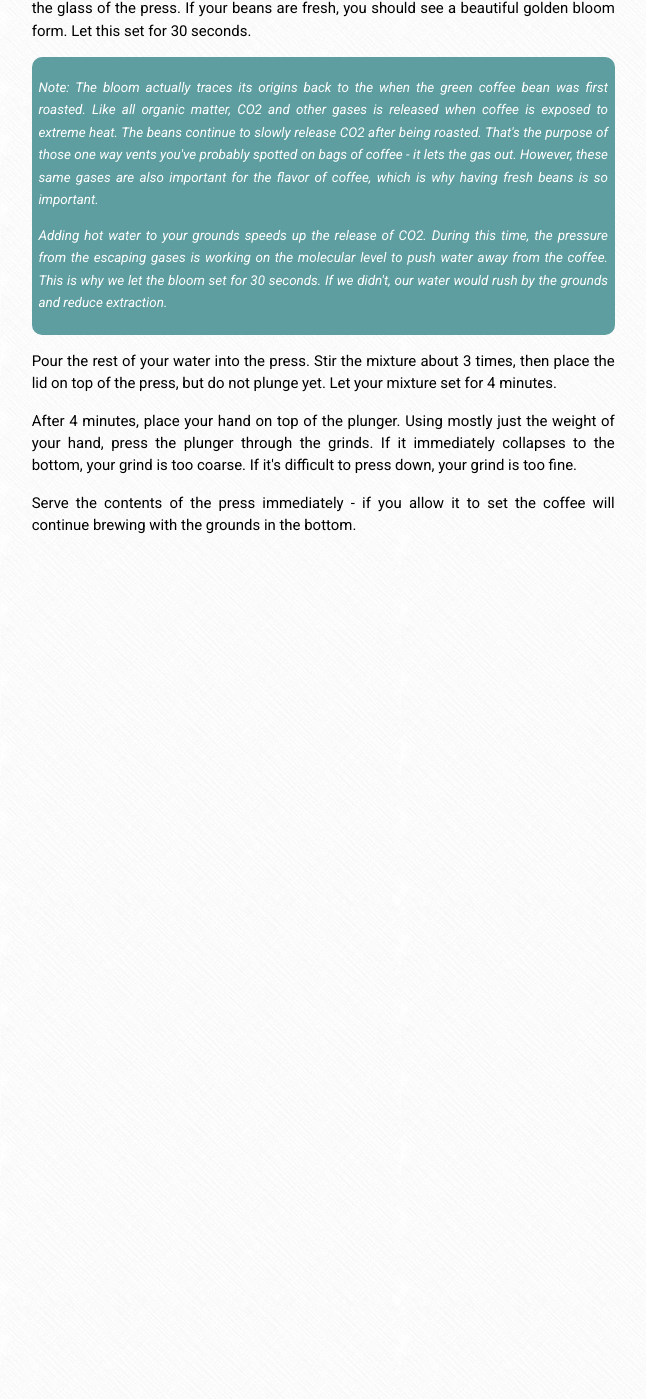
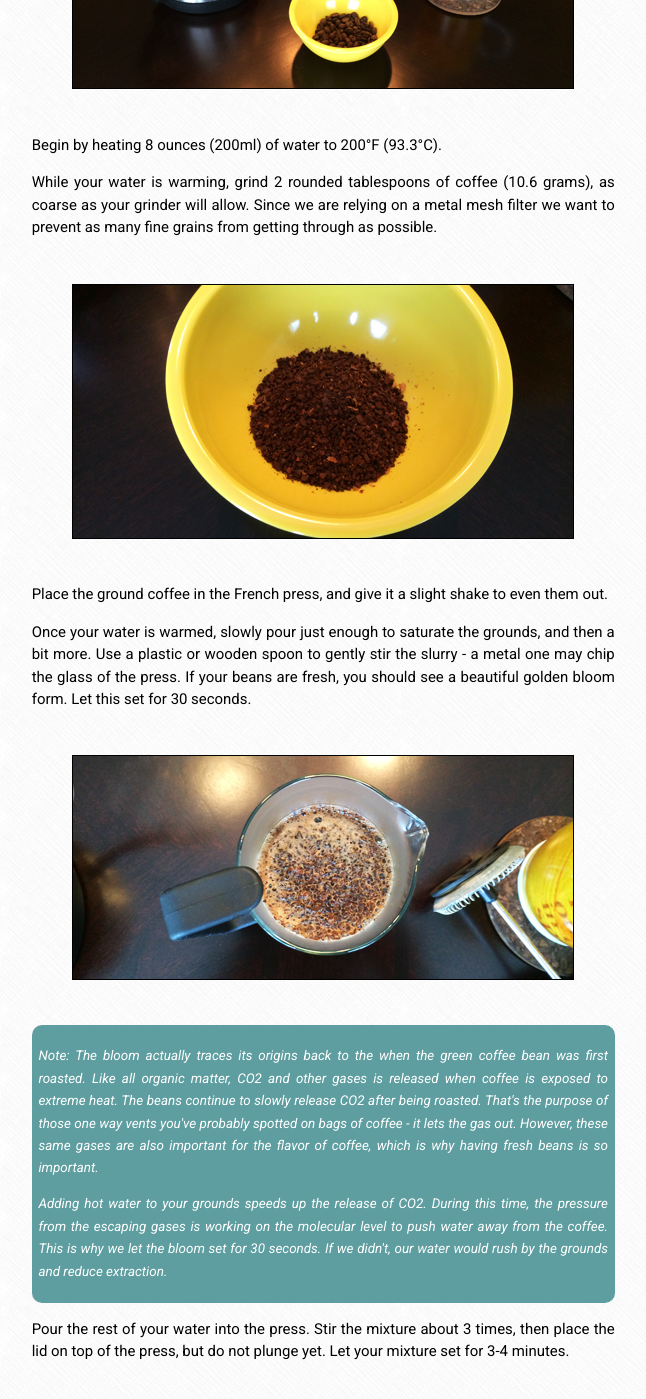
Before and after one commit to zacharyw/how-to-brew, a Jekyll site: the page built from frenchpress/index.html, in a window 1280 px wide and 1400 px high, scrolled down 694 px. Shown: the whole window, without its empty margins (399-1045 px from the left). Built offline with Jekyll 4.4.1, drawn with Linux system fonts in a browser that asks for light colours; Markdown is read by kramdown in place of the engine named in the settings; before the commit the page ends 1261 px from its top, so only the background shows below that.

Commit message:
French press images, fixed narrow screens

```diff
--- a/_layouts/default.html
+++ b/_layouts/default.html
@@ -37,7 +37,7 @@
 
               <div class="top-nav" role="navigation">
                 <a class="extra" id="guides-link" href="/guides/index.html">Guides</a>
-                <a class="extra" href="/calculator/index.html">Coffee-Calculator</a>
+                <a class="extra" href="/calculator/index.html" style="white-space: nowrap">Coffee-Calculator</a>
                 <a class="extra" href="/faq/index.html">FAQ</a>
                 <a class="extra" href="/contact/index.html">Contact</a>
               </div>
--- a/frenchpress/index.html
+++ b/frenchpress/index.html
@@ -8,6 +8,8 @@
 
 {% include materials.html name="frenchpress" %}
 
+<img src="/images/frenchpress/setup.png"/>
+
 <p>
 	Begin by heating 8 ounces (200ml) of water to 200°F (93.3°C).
 </p>
@@ -15,6 +17,8 @@
 <p>
 	While your water is warming, grind 2 rounded tablespoons of coffee (10.6 grams), as coarse as your grinder will allow. Since we are relying on a metal mesh filter we want to prevent as many fine grains from getting through as possible.
 </p>
+
+<img src="/images/frenchpress/grounds.png"/>
 
 <p>
 	Place the ground coffee in the French press, and give it a slight shake to even them out.
@@ -24,16 +28,24 @@
 	Once your water is warmed, slowly pour just enough to saturate the grounds, and then a bit more. Use a plastic or wooden spoon to gently stir the slurry - a metal one may chip the glass of the press. If your beans are fresh, you should see a beautiful golden bloom form. Let this set for 30 seconds.
 </p>
 
+<img src="/images/frenchpress/bloom.png"/>
+
 {% include bloom-note.html %}
 
 <p>
-	Pour the rest of your water into the press. Stir the mixture about 3 times, then place the lid on top of the press, but do not plunge yet. Let your mixture set for 4 minutes.
+	Pour the rest of your water into the press. Stir the mixture about 3 times, then place the lid on top of the press, but do not plunge yet. Let your mixture set for 3-4 minutes.
 </p>
+
+<img src="/images/frenchpress/timer.png"/>
 
 <p>
 	After 4 minutes, place your hand on top of the plunger. Using mostly just the weight of your hand, press the plunger through the grinds. If it immediately collapses to the bottom, your grind is too coarse. If it's difficult to press down, your grind is too fine.
 </p>
 
+<img src="/images/frenchpress/halfpress.png"/>
+
 <p>
 	Serve the contents of the press immediately - if you allow it to set the coffee will continue brewing with the grounds in the bottom.
 </p>
+
+<img src="/images/frenchpress/cup.png"/>
```
Also changed, not shown: images/frenchpress/bloom.png (added), images/frenchpress/cup.png (added), images/frenchpress/grounds.png (added), images/frenchpress/halfpress.png (added), images/frenchpress/setup.png (added), images/frenchpress/timer.png (added), images/frenchpress/waiting.png (added).
